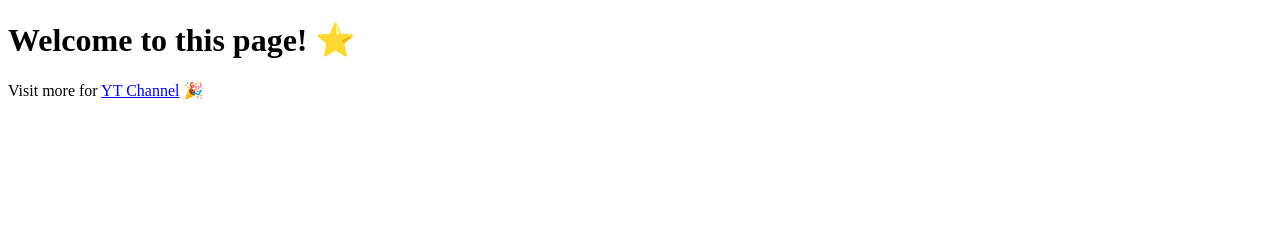
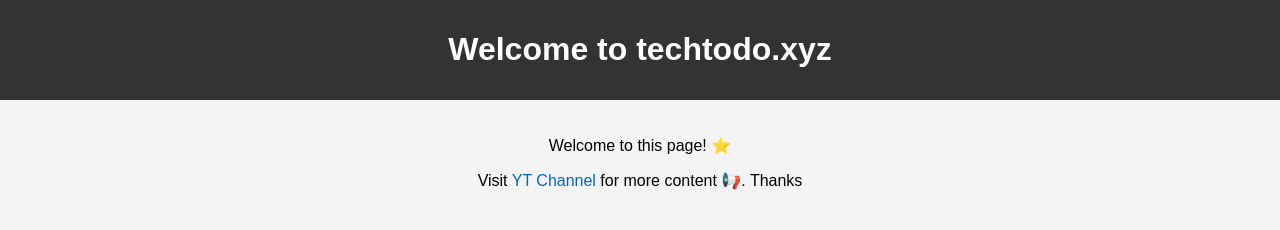
Before and after one commit to dirghayud/techtodo-xyz, a plain HTML site: page index.html in a window 1280 px wide. Drawn offline with Linux system fonts and the light colour scheme.

Commit message:
Update index.html

```diff
--- a/index.html
+++ b/index.html
@@ -1,10 +1,49 @@
 <!DOCTYPE html>
-<html>
-   <head>
-      <title>My Community Website</title>
-   </head>
-   <body>
-      <h1>Welcome to this page! ⭐️</h1>
-      <p>Visit more for <a href="https://www.youtube.com/@TechToDo-xyz">YT Channel</a> 🎉</p>
-   </body>
+<html lang="en">
+<head>
+    <meta charset="UTF-8">
+    <meta name="viewport" content="width=device-width, initial-scale=1.0">
+    <title>TechToDo.xyz</title>
+    <style>
+        body {
+            font-family: Arial, sans-serif;
+            margin: 0;
+            padding: 0;
+            background-color: #f4f4f4;
+        }
+
+        header {
+            background-color: #333;
+            color: #fff;
+            padding: 10px;
+            text-align: center;
+        }
+
+        section {
+            padding: 20px;
+            text-align: center;
+        }
+
+        a {
+            color: #0066cc;
+            text-decoration: none;
+        }
+
+        a:hover {
+            text-decoration: underline;
+        }
+    </style>
+</head>
+<body>
+
+    <header>
+        <h1>Welcome to techtodo.xyz</h1>
+    </header>
+
+    <section>
+        <p>Welcome to this page! ⭐️</p>
+        <p>Visit <a href="https://www.youtube.com/@TechToDo-xyz" target="_blank">YT Channel</a> for more content 📢. Thanks</p>
+    </section>
+
+</body>
 </html>
```
